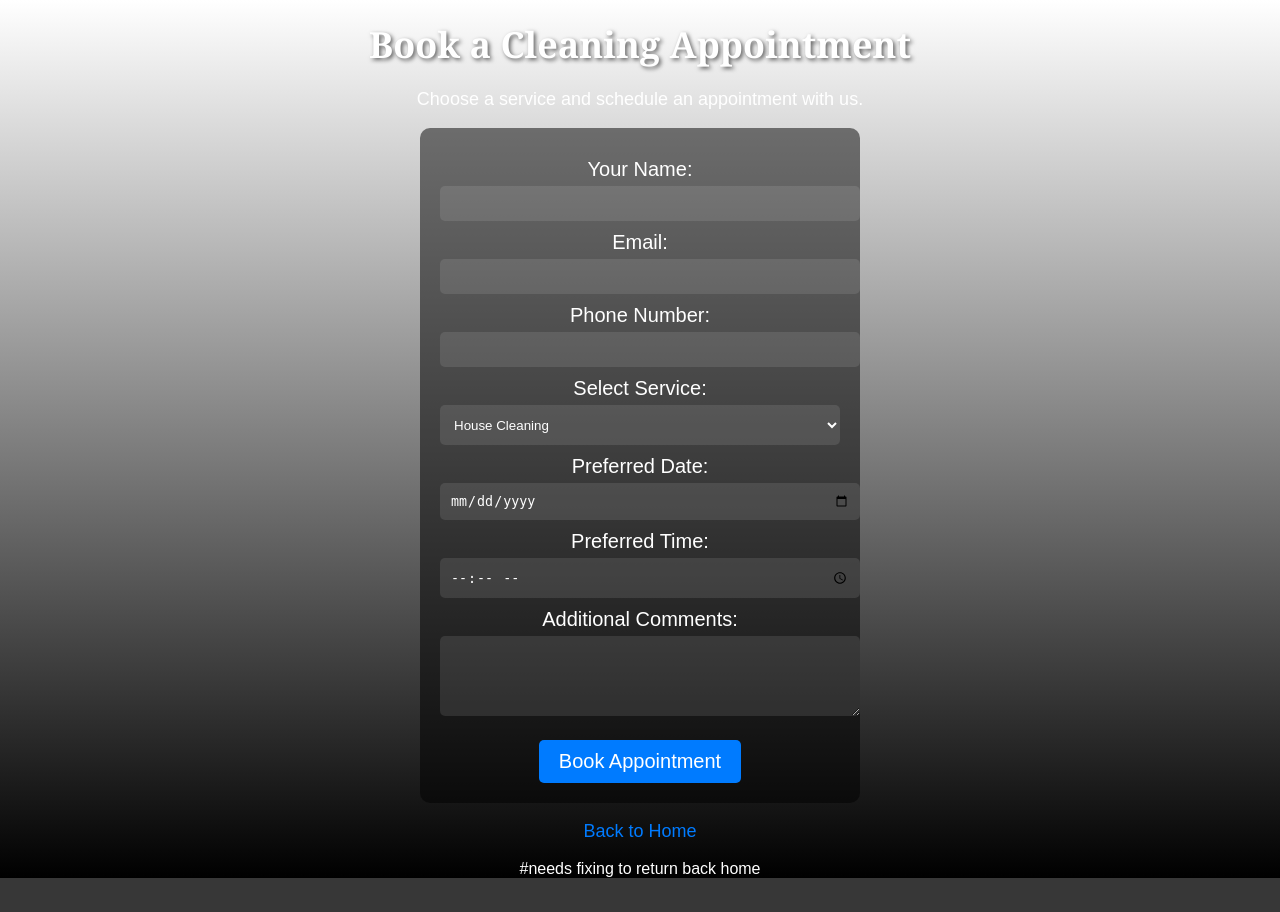
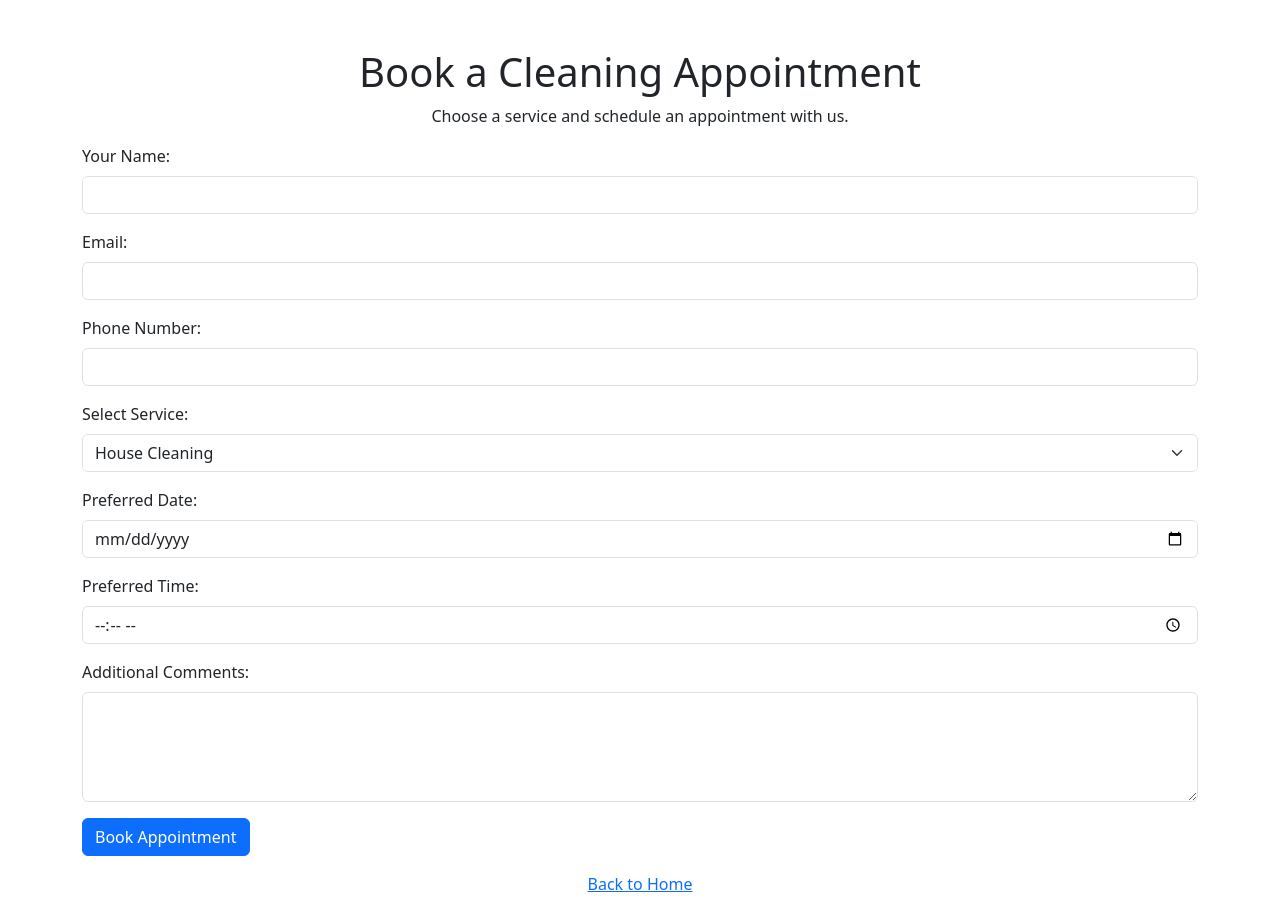
Before and after one commit to Kmodeste101/The-Sisters-Cleaning, a Flask app: page /booking in a window 1280 px wide. Before the commit the page ends 878 px from the top, so only its background shows below. Run offline with Flask 3, Linux system fonts and the light colour scheme.

Commit message:
fixed the booking

```diff
--- a/templates/booking.html
+++ b/templates/booking.html
@@ -1,141 +1,61 @@
 <!DOCTYPE html>
 <html>
 <head>
-    <title>Book a Cleaning Appointment</title>
-    <style>
-        body {
-            margin: 0;
-            padding: 0;
-            font-family: 'Arial', sans-serif;
-            background: linear-gradient(to bottom, #ffffff, #000000);
-            color: #ffffff;
-            text-align: center;
-        }
-
-        h1 {
-            font-size: 36px;
-            margin: 20px;
-        }
-
-        p {
-            font-size: 18px;
-        }
-
-        form {
-            background: rgba(0, 0, 0, 0.5);
-            padding: 20px;
-            border-radius: 10px;
-            width: 80%;
-            max-width: 400px;
-            margin: 0 auto;
-        }
-
-        label {
-            display: block;
-            margin-top: 10px;
-            font-size: 20px;
-        }
-
-        input[type="text"],
-        input[type="email"],
-        input[type="tel"],
-        select,
-        input[type="date"],
-        input[type="time"],
-        textarea {
-            width: 100%;
-            padding: 10px;
-            margin-top: 5px;
-            border: none;
-            background: rgba(255, 255, 255, 0.1);
-            color: #ffffff;
-            border-radius: 5px;
-        }
-
-        select {
-            height: 40px;
-        }
-
-        input[type="submit"] {
-            background: #007bff;
-            color: #ffffff;
-            border: none;
-            padding: 10px 20px;
-            border-radius: 5px;
-            font-size: 20px;
-            margin-top: 20px;
-            cursor: pointer;
-        }
-
-        input[type="submit"]:hover {
-            background: #0056b3;
-        }
-
-        a {
-            text-decoration: none;
-            color: #007bff;
-            font-size: 18px;
-        }
-
-        a:hover {
-            text-decoration: underline;
-        }
-
-        /* Style enhancements to match the homepage */
-        h1 {
-            font-family: 'Georgia', 'Times New Roman', serif;
-            text-shadow: 2px 2px 4px rgba(0, 0, 0, 0.6);
-        }
-
-        /* Match the "Book Now" button style from the homepage */
-        input[type="submit"] {
-            background: #007bff;
-            color: #ffffff;
-            border: none;
-            padding: 10px 20px;
-            border-radius: 5px;
-            font-size: 20px;
-            margin-top: 20px;
-            cursor: pointer;
-        }
-
-        input[type="submit"]:hover {
-            background: #0056b3;
-        }
-    </style>
+  <meta charset="utf-8">
+  <meta name="viewport" content="width=device-width, initial-scale=1">
+  <title>Book a Cleaning Appointment</title>
+  <link href="https://cdn.jsdelivr.net/npm/bootstrap@5.3.2/dist/css/bootstrap.min.css" rel="stylesheet" integrity="sha384-T3c6CoIi6uLrA9TneNEoa7RxnatzjcDSCmG1MXxSR1GAsXEV/Dwwykc2MPK8M2HN">
 </head>
 <body>
-    <h1>Book a Cleaning Appointment</h1>
-    <p>Choose a service and schedule an appointment with us.</p>
+  <div class="container mt-5">
+    <h1 class="text-center">Book a Cleaning Appointment</h1>
+    <p class="text-center">Choose a service and schedule an appointment with us.</p>
     <form action="submit_form.php" method="POST">
-        <label for="name">Your Name:</label>
-        <input type="text" id="name" name="name" required>
+      <div class="mb-3">
+        <label for="name" class="form-label">Your Name:</label>
+        <input type="text" class="form-control" id="name" name="name" required>
+      </div>
 
-        <label for="email">Email:</label>
-        <input type="email" id="email" name="email" required>
+      <div class="mb-3">
+        <label for="email" class="form-label">Email:</label>
+        <input type="email" class="form-control" id="email" name="email" required>
+      </div>
 
-        <label for="phone">Phone Number:</label>
-        <input type="tel" id="phone" name="phone" required>
+      <div class="mb-3">
+        <label for="phone" class="form-label">Phone Number:</label>
+        <input type="tel" class="form-control" id="phone" name="phone" required>
+      </div>
 
-        <label for="service">Select Service:</label>
-        <select id="service" name="service" required>
-            <option value="house_cleaning">House Cleaning</option>
-            <option value="office_cleaning">Office Cleaning</option>
-            <option value="carpet_cleaning">Carpet Cleaning</option>
-            <option value="window_cleaning">Window Cleaning</option>
+      <div class="mb-3">
+        <label for="service" class="form-label">Select Service:</label>
+        <select class="form-select" id="service" name="service" required>
+          <option value="house_cleaning">House Cleaning</option>
+          <option value="office_cleaning">Office Cleaning</option>
+          <option value="carpet_cleaning">Carpet Cleaning</option>
+          <option value="window_cleaning">Window Cleaning</option>
         </select>
+      </div>
 
-        <label for="date">Preferred Date:</label>
-        <input type="date" id="date" name="date" required>
+      <div class="mb-3">
+        <label for="date" class="form-label">Preferred Date:</label>
+        <input type="date" class="form-control" id="date" name="date" required>
+      </div>
 
-        <label for "time">Preferred Time:</label>
-        <input type="time" id="time" name="time" required>
+      <div class="mb-3">
+        <label for="time" class="form-label">Preferred Time:</label>
+        <input type="time" class="form-control" id="time" name="time" required>
+      </div>
 
-        <label for="message">Additional Comments:</label>
-        <textarea id="message" name="message" rows="4"></textarea>
+      <div class="mb-3">
+        <label for="message" class="form-label">Additional Comments:</label>
+        <textarea class="form-control" id="message" name="message" rows="4"></textarea>
+      </div>
 
-        <input type="submit" value="Book Appointment">
+      <div class="mb-3">
+        <button type="submit" class="btn btn-primary">Book Appointment</button>
+      </div>
     </form>
-  <p><a href="home.html">Back to Home</a></p>  #needs fixing to return back home
+    <p class="text-center"><a href="home.html">Back to Home</a></p>
+  </div>
 </body>
 </html>
```
Also changed, not shown: templates/contact.html (+8 -33 lines).
